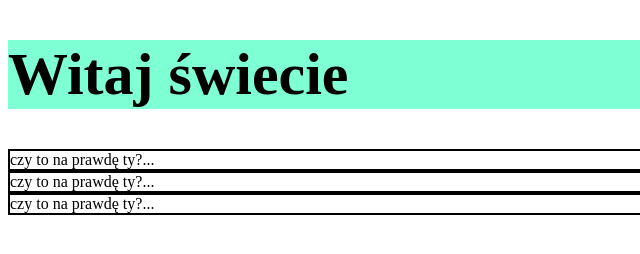
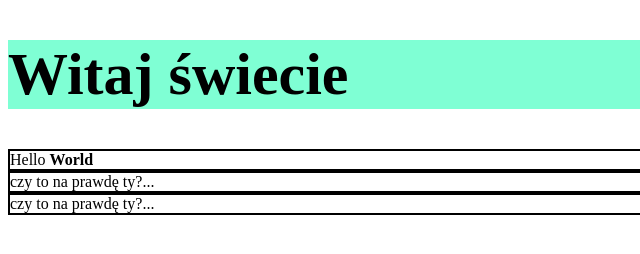
Before and after one commit to michaljabi/20261019-js, a plain HTML site: page JS-teoria-i-zadania/D-js-in-html/d100-dom-manipulation.html in a window 1280 px wide. Shown: the full height of the page, 0-640 px from the left. Drawn offline with Linux system fonts and the light colour scheme.

Commit message:
feat(d100): changing innerHTML / textContent.

```diff
--- a/JS-teoria-i-zadania/D-js-in-html/d100-dom-manipulation.html
+++ b/JS-teoria-i-zadania/D-js-in-html/d100-dom-manipulation.html
@@ -66,6 +66,10 @@
         if($desc !== null) { // można prościej (ale za chwilę)
            $desc.setAttribute('title', 'Tak to ja 😎')
         }
+        // https://developer.mozilla.org/en-US/docs/Web/API/Element/innerHTML
+        $desc.innerHTML = "Hello <strong>World</strong>"
+        // $desc.textContent = "Hello <strong>World</strong>"
+        // https://developer.mozilla.org/en-US/docs/Web/API/Node/textContent
 
         const $allDesc = document.querySelectorAll('.description');
         // console.log($allDesc)
```
